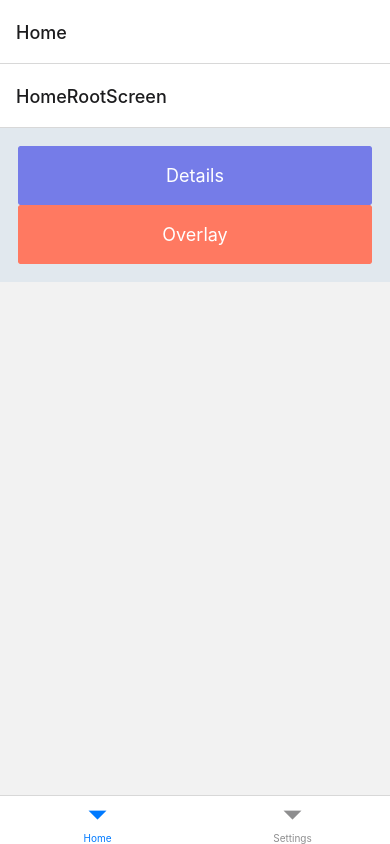
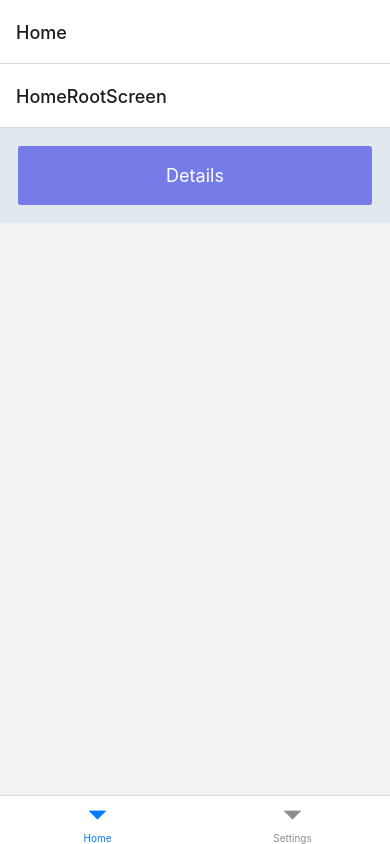
Before and after one commit to xblue-light/expo-boilerplate-ts, a React Native app: screen /HomeRootScreen in a window 390 px wide. Built offline with nearby package versions, Linux system fonts and the light colour scheme.

Commit message:
chore: fix navigation screen names

```diff
--- a/app/screens/HomeScreen.tsx
+++ b/app/screens/HomeScreen.tsx
@@ -17,11 +17,6 @@ export const HomeScreen = ({ navigation }: any) => {
         title="Details"
         color="primary"
       />
-      <Button
-        onPress={() => navigation.navigate("HomeDetailsScreen")}
-        title="Overlay"
-        color="secondary"
-      />
     </SafeAreaView>
   );
 };
```
